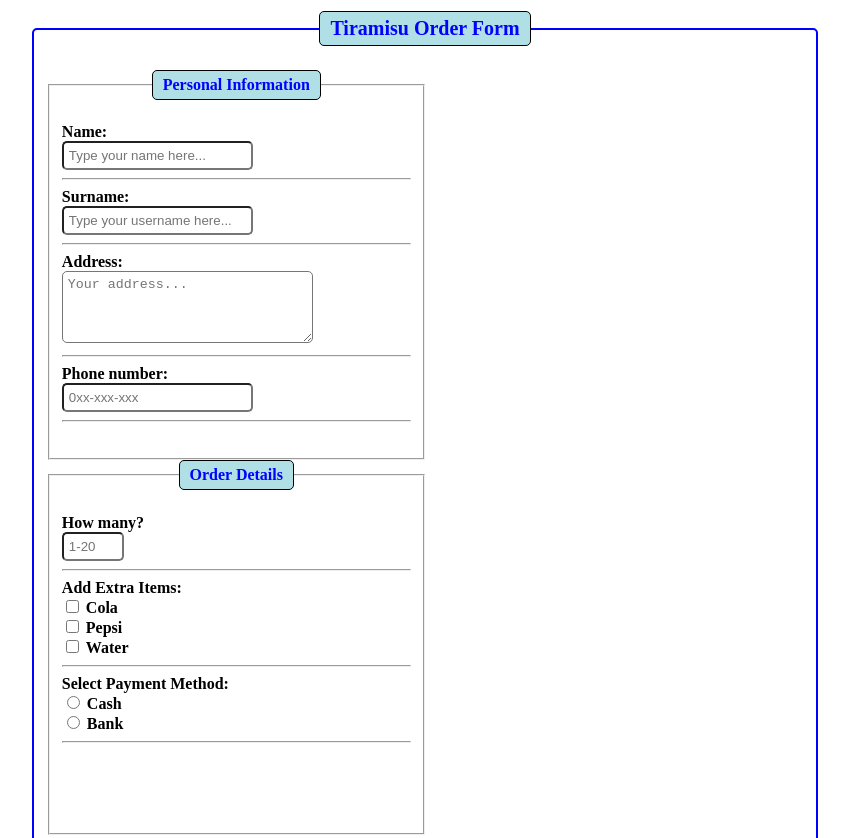
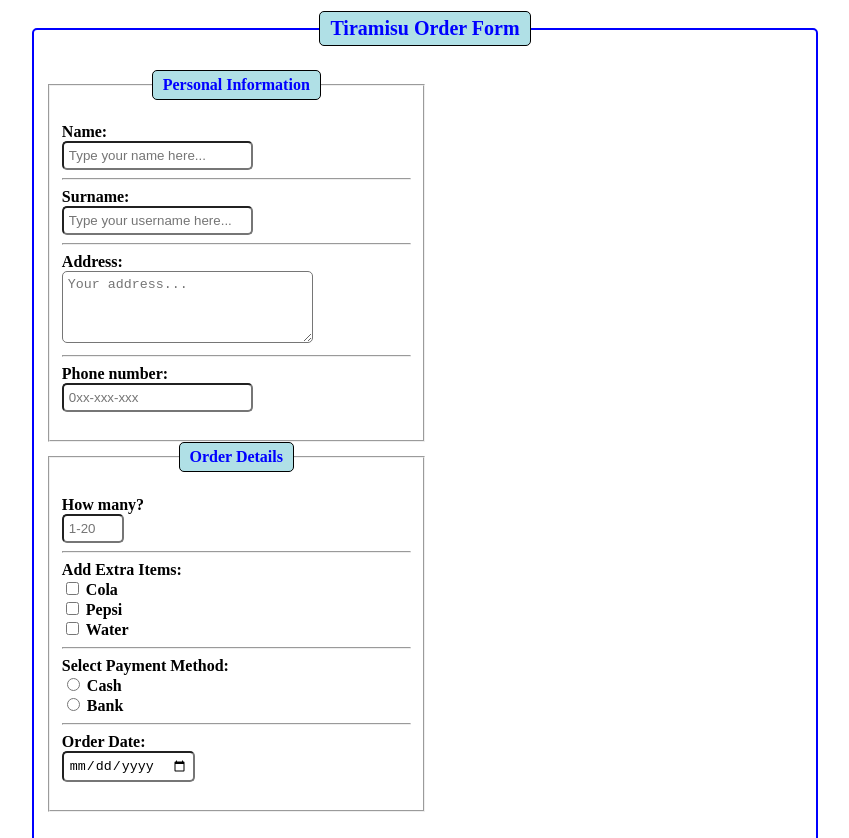
Before and after one commit to fatlumllumnica/Tiramisu-ongoing..., a plain HTML site: page orderform.html in a window 1280 px wide. Shown: the top 838 px of the page, without its empty margins (215-1064 px from the left). Drawn offline with Linux system fonts and the light colour scheme.

Commit message:
date added

```diff
--- a/orderform.html
+++ b/orderform.html
@@ -5,13 +5,13 @@
     <meta http-equiv="X-UA-Compatible" content="IE=edge">
     <meta name="viewport" content="width=device-width, initial-scale=1.0">
     <link rel="stylesheet" href="css/style.css">
-    <title>Tiramisu Recipe2</title>
+    <title>Order Form</title>
 </head>
 <body>
 
-<table width="63%" align="center">  <!--tabela kryesore-->
+<table width="63%" align="center">
 <tr>
-    <td id="order">
+    <td>
     <form action="orderconfirmation.html">
         <fieldset class="fieldset1"> <!--Main Fieldset-->
             <legend style="font-size:20px;" align="center">Tiramisu Order Form</legend>
@@ -28,7 +28,7 @@
                 <textarea id="address" name="Address" cols="28" rows="4" placeholder="Your address..."></textarea><hr>
 
                 <label for="tel">Phone number:</label><br>  <!--Input type = Tel-->
-                <input type="tel" name="Phone Number" id="tel"  autocomplete="off" placeholder="0xx-xxx-xxx" pattern="[0-9]{9}" title="Characters required : 9" required><hr><br>
+                <input type="tel" name="Phone Number" id="tel"  autocomplete="off" placeholder="0xx-xxx-xxx" pattern="[0-9]{9}" title="Characters required : 9" required><br><br>
             </fieldset>
 
             <fieldset style="display:inline; width: 46%;"> <!--Second Nested Fieldset-->
@@ -49,7 +49,12 @@
                 <input type="radio" name="Payment method" id="Cash" value="Cash">
                 <label for="Cash">Cash</label><br>
                 <input type="radio" name="Payment method" id="Bank" value="Bank">
-                <label for="Bank">Bank</label><hr><br><br><br><br>
+                <label for="Bank">Bank</label><hr>
+
+                <label>Order Date:</label><br>
+                <input type="date" name="OrderDate">
+
+                <br><br>
             </fieldset>
 
                 <br><br><br>
@@ -63,7 +68,7 @@
     </td>
 </tr>
 
-</table> <!-- /tabela kryesore-->
+</table>
 <br><br><br><br><br><br><br><br><br><br>
 
 </body>
```
Also changed, not shown: index.html (+5 -4 lines).
